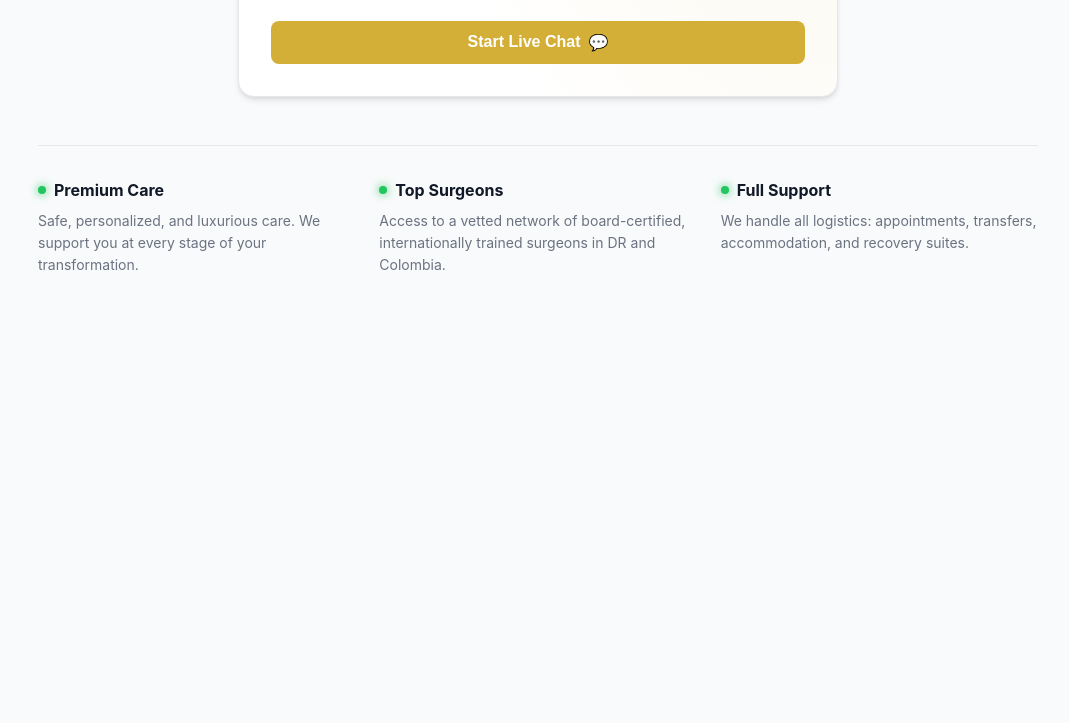
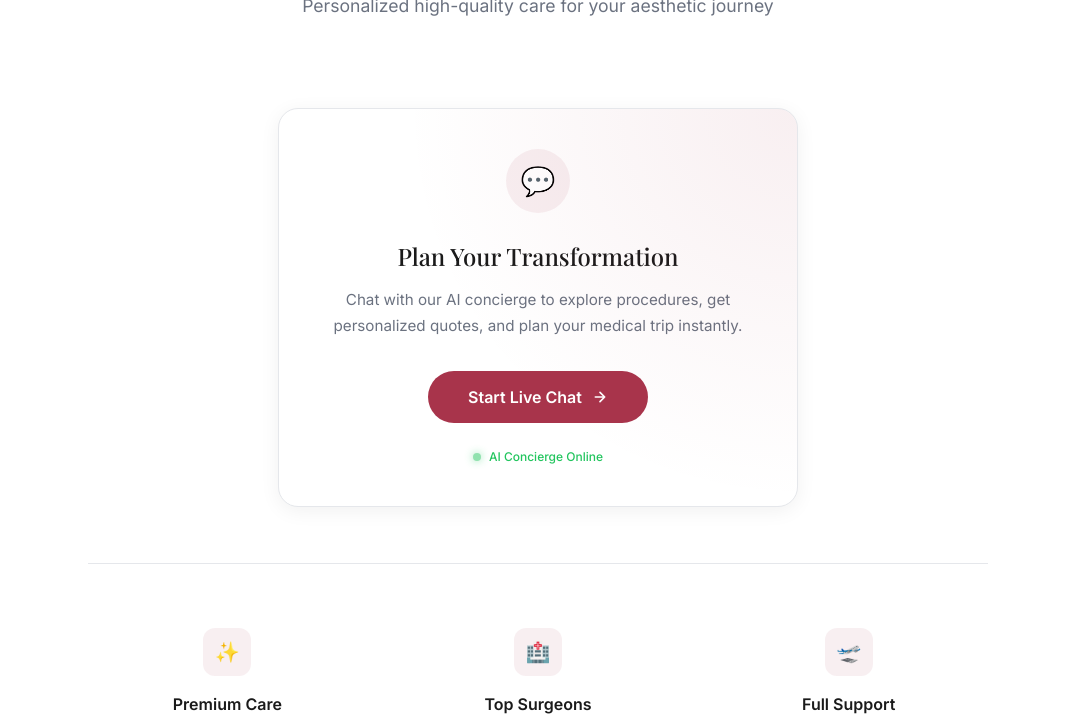
Before and after one commit to AutomatiaBot/booking-demos, a plain HTML site: page gbc/gbc-booking.html in a window 1280 px wide. Shown: the part 258-981 px from the top of the page, without its empty margins (102-1171 px from the left). Before the commit the page ends 800 px from the top, so only its background shows below. Drawn offline with nearby package versions, Linux system fonts and the light colour scheme.

Commit message:
Updated Global Beauty Circle Page

```diff
--- a/gbc/gbc-booking.html
+++ b/gbc/gbc-booking.html
@@ -2,26 +2,33 @@
 <html lang="en">
 <head>
   <meta charset="UTF-8" />
-  <title>Global Beauty Circle Demo</title>
+  <title>Global Beauty Circle – Start Your Journey</title>
   <meta name="viewport" content="width=device-width, initial-scale=1" />
   <meta
     name="description"
-    content="Live demo of Global Beauty Circle's AI concierge for medical tourism and aesthetic surgery."
+    content="Chat with Global Beauty Circle's AI concierge for personalized medical tourism and aesthetic surgery guidance."
   />
+
+  <!-- Google Fonts - Matching GBC's elegant typography -->
+  <link rel="preconnect" href="https://fonts.googleapis.com">
+  <link rel="preconnect" href="https://fonts.gstatic.com" crossorigin>
+  <link href="https://fonts.googleapis.com/css2?family=Playfair+Display:wght@400;500;600&family=Inter:wght@400;500;600&display=swap" rel="stylesheet">
 
   <style>
     :root {
-      /* Global Beauty Circle Branding Colors */
-      --bg: #F9FAFB;
-      --bg-card: #FFFFFF;
-      --accent: #D4AF37; /* Luxury Gold */
-      --accent-hover: #B5952F;
-      --text: #111827;
+      /* Global Beauty Circle Brand Colors */
+      --gbc-red: #A8344B;
+      --gbc-red-hover: #8C2A3E;
+      --gbc-red-light: rgba(168, 52, 75, 0.08);
+      --bg: #FFFFFF;
+      --bg-secondary: #FAFAFA;
+      --text: #1A1A1A;
       --text-muted: #6B7280;
       --border: #E5E7EB;
       --success: #22c55e;
-      --radius: 16px;
-      --shadow: 0 4px 6px -1px rgba(0, 0, 0, 0.1), 0 2px 4px -1px rgba(0, 0, 0, 0.06);
+      --radius: 20px;
+      --shadow: 0 4px 20px rgba(0, 0, 0, 0.06);
+      --shadow-hover: 0 8px 30px rgba(168, 52, 75, 0.12);
     }
 
     * {
@@ -38,16 +45,16 @@
       display: flex;
       flex-direction: column;
       align-items: center;
-      padding: 2rem 1rem;
-      line-height: 1.5;
+      padding: 2rem 1.5rem;
+      line-height: 1.6;
     }
 
     .container {
-      max-width: 1000px;
+      max-width: 900px;
       width: 100%;
       display: flex;
       flex-direction: column;
-      gap: 3rem;
+      gap: 3.5rem;
     }
 
     /* Header & Nav */
@@ -56,35 +63,60 @@
       justify-content: space-between;
       align-items: center;
       width: 100%;
-      margin-bottom: 1rem;
+      padding-bottom: 1.5rem;
+      border-bottom: 1px solid var(--border);
     }
 
     .logo {
-      font-weight: 700;
-      font-size: 1.5rem;
-      letter-spacing: -0.02em;
-      color: var(--text);
+      font-family: 'Playfair Display', Georgia, serif;
+      font-weight: 500;
+      font-size: 1.6rem;
+      letter-spacing: -0.01em;
+      color: var(--gbc-red);
+      text-transform: lowercase;
     }
 
     .lang-btn {
       background: white;
       border: 1px solid var(--border);
       color: var(--text-muted);
-      padding: 0.5rem 1rem;
+      padding: 0.5rem 1.25rem;
       border-radius: 999px;
       cursor: pointer;
       font-size: 0.875rem;
-      transition: all 0.2s;
+      transition: all 0.25s ease;
       font-weight: 500;
+      font-family: 'Inter', sans-serif;
     }
 
     .lang-btn:hover {
-      background: #f3f4f6;
-      color: var(--text);
-      border-color: var(--text-muted);
+      border-color: var(--gbc-red);
+      color: var(--gbc-red);
     }
 
-    /* Demo Section - Top Priority */
+    /* Hero Section */
+    .hero {
+      text-align: center;
+      padding: 2rem 0;
+    }
+
+    .hero h1 {
+      font-family: 'Playfair Display', Georgia, serif;
+      font-size: 2.5rem;
+      font-weight: 500;
+      color: var(--text);
+      margin-bottom: 1rem;
+      line-height: 1.2;
+    }
+
+    .hero p {
+      color: var(--text-muted);
+      font-size: 1.1rem;
+      max-width: 500px;
+      margin: 0 auto;
+    }
+
+    /* Demo Card */
     .demo-grid {
       display: flex;
       justify-content: center;
@@ -92,38 +124,53 @@
     }
 
     .card {
-      background: var(--bg-card);
+      background: var(--bg);
       border: 1px solid var(--border);
       border-radius: var(--radius);
-      padding: 2rem;
+      padding: 2.5rem;
       display: flex;
       flex-direction: column;
-      align-items: flex-start;
+      align-items: center;
+      text-align: center;
       box-shadow: var(--shadow);
       position: relative;
       overflow: hidden;
-      transition: transform 0.2s;
+      transition: all 0.3s ease;
       width: 100%;
-      max-width: 600px; /* Centered single card */
+      max-width: 520px;
     }
 
     .card:hover {
-      transform: translateY(-2px);
-      border-color: var(--accent);
-      box-shadow: 0 20px 25px -5px rgba(0, 0, 0, 0.1), 0 10px 10px -5px rgba(0, 0, 0, 0.04);
+      transform: translateY(-4px);
+      border-color: var(--gbc-red);
+      box-shadow: var(--shadow-hover);
+    }
+
+    .card-icon {
+      width: 64px;
+      height: 64px;
+      background: var(--gbc-red-light);
+      border-radius: 50%;
+      display: flex;
+      align-items: center;
+      justify-content: center;
+      margin-bottom: 1.5rem;
+      font-size: 1.75rem;
     }
 
     .card h2 {
+      font-family: 'Playfair Display', Georgia, serif;
       font-size: 1.5rem;
-      margin-bottom: 0.5rem;
-      font-weight: 600;
+      margin-bottom: 0.75rem;
+      font-weight: 500;
       color: var(--text);
     }
 
     .card p {
       color: var(--text-muted);
-      margin-bottom: 1.5rem;
+      margin-bottom: 2rem;
       font-size: 0.95rem;
+      line-height: 1.7;
     }
 
     .highlight-bg {
@@ -132,54 +179,88 @@
       right: 0;
       width: 100%;
       height: 100%;
-      background: radial-gradient(circle at top right, rgba(212, 175, 55, 0.08), transparent 60%);
+      background: radial-gradient(circle at top right, var(--gbc-red-light), transparent 60%);
       pointer-events: none;
     }
 
     .btn-primary {
-      background: var(--accent);
+      background: var(--gbc-red);
       color: white;
       border: none;
-      padding: 0.75rem 1.5rem;
-      border-radius: 8px;
+      padding: 1rem 2.5rem;
+      border-radius: 999px;
       font-weight: 600;
       cursor: pointer;
       display: inline-flex;
       align-items: center;
-      gap: 0.5rem;
+      gap: 0.625rem;
       text-decoration: none;
-      transition: background 0.2s;
+      transition: all 0.25s ease;
       font-size: 1rem;
-      width: 100%;
-      justify-content: center;
+      font-family: 'Inter', sans-serif;
     }
 
     .btn-primary:hover {
-      background: var(--accent-hover);
+      background: var(--gbc-red-hover);
+      transform: translateY(-1px);
     }
 
-    /* Features / Minimal Overview */
+    .btn-primary:active {
+      transform: translateY(0);
+    }
+
+    /* Features Section */
     .features {
       display: grid;
       grid-template-columns: repeat(3, 1fr);
-      gap: 1.5rem;
-      padding-top: 2rem;
+      gap: 2rem;
+      padding-top: 2.5rem;
       border-top: 1px solid var(--border);
     }
 
     @media (max-width: 768px) {
       .features {
         grid-template-columns: 1fr;
+        gap: 1.5rem;
       }
+
+      .hero h1 {
+        font-size: 2rem;
+      }
+
+      .card {
+        padding: 2rem 1.5rem;
+      }
+    }
+
+    .feature {
+      text-align: center;
+      padding: 1.5rem;
+      border-radius: 16px;
+      transition: background 0.2s ease;
+    }
+
+    .feature:hover {
+      background: var(--bg-secondary);
+    }
+
+    .feature-icon {
+      width: 48px;
+      height: 48px;
+      background: var(--gbc-red-light);
+      border-radius: 12px;
+      display: flex;
+      align-items: center;
+      justify-content: center;
+      margin: 0 auto 1rem;
+      font-size: 1.25rem;
     }
 
     .feature h3 {
       font-size: 1rem;
       color: var(--text);
       margin-bottom: 0.5rem;
-      display: flex;
-      align-items: center;
-      gap: 0.5rem;
+      font-weight: 600;
     }
 
     .feature p {
@@ -188,9 +269,14 @@
       line-height: 1.6;
     }
 
-    /* Utility */
-    .hidden {
-      display: none;
+    .status-indicator {
+      display: inline-flex;
+      align-items: center;
+      gap: 0.5rem;
+      font-size: 0.75rem;
+      color: var(--success);
+      margin-top: 1.5rem;
+      font-weight: 500;
     }
 
     .status-dot {
@@ -198,8 +284,35 @@
       height: 8px;
       background: var(--success);
       border-radius: 50%;
-      box-shadow: 0 0 10px var(--success);
-      display: inline-block;
+      box-shadow: 0 0 8px var(--success);
+      animation: pulse 2s infinite;
+    }
+
+    @keyframes pulse {
+      0%, 100% { opacity: 1; }
+      50% { opacity: 0.5; }
+    }
+
+    /* Footer note */
+    .footer-note {
+      text-align: center;
+      color: var(--text-muted);
+      font-size: 0.8rem;
+      padding-top: 2rem;
+    }
+
+    .footer-note a {
+      color: var(--gbc-red);
+      text-decoration: none;
+    }
+
+    .footer-note a:hover {
+      text-decoration: underline;
+    }
+
+    /* Utility */
+    .hidden {
+      display: none;
     }
 
   </style>
@@ -208,62 +321,70 @@
 
   <div class="container">
     <header>
-      <div class="logo">Global Beauty Circle</div>
+      <div class="logo">global beauty circle</div>
       <button class="lang-btn" id="langToggle" onclick="toggleLanguage()">
         🇪🇸 Español
       </button>
     </header>
 
-    <!-- HERO / DEMO AREA -->
+    <!-- HERO SECTION -->
+    <div class="hero">
+      <h1 data-i18n="hero_title">Your path to beauty starts here</h1>
+      <p data-i18n="hero_desc">Personalized high-quality care for your aesthetic journey</p>
+    </div>
+
+    <!-- DEMO AREA -->
     <div class="demo-grid">
-
-      <!-- CHATBOT DEMO -->
       <div class="card">
         <div class="highlight-bg"></div>
-        <h2 data-i18n="chat_title">Start Your Journey</h2>
+        <div class="card-icon">💬</div>
+        <h2 data-i18n="chat_title">Plan Your Transformation</h2>
         <p data-i18n="chat_desc">
-          Chat with our AI concierge to explore procedures, get quotes, and plan your medical trip instantly.
+          Chat with our AI concierge to explore procedures, get personalized quotes, and plan your medical trip instantly.
         </p>
-        <div style="margin-top: auto; width: 100%;">
-          <button class="btn-primary" onclick="openKateDemo()">
-            <span data-i18n="chat_btn">Start Live Chat</span> 💬
-          </button>
+        <button class="btn-primary" onclick="openKateDemo()">
+          <span data-i18n="chat_btn">Start Live Chat</span>
+          <svg width="16" height="16" viewBox="0 0 24 24" fill="none" stroke="currentColor" stroke-width="2.5" stroke-linecap="round" stroke-linejoin="round">
+            <path d="M5 12h14M12 5l7 7-7 7"/>
+          </svg>
+        </button>
+        <div class="status-indicator">
+          <span class="status-dot"></span>
+          <span data-i18n="status_online">AI Concierge Online</span>
         </div>
       </div>
-
     </div>
 
-    <!-- MINIMAL OVERVIEW -->
+    <!-- FEATURES -->
     <div class="features">
       <div class="feature">
-        <h3>
-          <span class="status-dot"></span>
-          <span data-i18n="feat_1_title">Premium Care</span>
-        </h3>
+        <div class="feature-icon">✨</div>
+        <h3 data-i18n="feat_1_title">Premium Care</h3>
         <p data-i18n="feat_1_desc">
           Safe, personalized, and luxurious care. We support you at every stage of your transformation.
         </p>
       </div>
 
       <div class="feature">
-        <h3>
-          <span class="status-dot"></span>
-          <span data-i18n="feat_2_title">Top Surgeons</span>
-        </h3>
+        <div class="feature-icon">🏥</div>
+        <h3 data-i18n="feat_2_title">Top Surgeons</h3>
         <p data-i18n="feat_2_desc">
           Access to a vetted network of board-certified, internationally trained surgeons in DR and Colombia.
         </p>
       </div>
 
       <div class="feature">
-        <h3>
-          <span class="status-dot"></span>
-          <span data-i18n="feat_3_title">Full Support</span>
-        </h3>
+        <div class="feature-icon">🛫</div>
+        <h3 data-i18n="feat_3_title">Full Support</h3>
         <p data-i18n="feat_3_desc">
           We handle all logistics: appointments, transfers, accommodation, and recovery suites.
         </p>
       </div>
+    </div>
+
+    <!-- FOOTER NOTE -->
+    <div class="footer-note">
+      <p>© 2025 <a href="https://www.globalbeautycircle.com/" target="_blank">Global Beauty Circle</a>. All rights reserved.</p>
     </div>
 
   </div>
@@ -272,9 +393,12 @@
     // --- Translation Data ---
     const translations = {
       en: {
-        chat_title: "Start Your Journey",
-        chat_desc: "Chat with our AI concierge to explore procedures, get quotes, and plan your medical trip instantly.",
+        hero_title: "Your path to beauty starts here",
+        hero_desc: "Personalized high-quality care for your aesthetic journey",
+        chat_title: "Plan Your Transformation",
+        chat_desc: "Chat with our AI concierge to explore procedures, get personalized quotes, and plan your medical trip instantly.",
         chat_btn: "Start Live Chat",
+        status_online: "AI Concierge Online",
         feat_1_title: "Premium Care",
         feat_1_desc: "Safe, personalized, and luxurious care. We support you at every stage of your transformation.",
         feat_2_title: "Top Surgeons",
@@ -284,9 +408,12 @@
         lang_btn: "🇪🇸 Español"
       },
       es: {
-        chat_title: "Inicia Tu Transformación",
-        chat_desc: "Chatea con nuestro asistente de IA para explorar procedimientos, obtener cotizaciones y planear tu viaje.",
+        hero_title: "Tu camino hacia la belleza comienza aquí",
+        hero_desc: "Atención personalizada de alta calidad para tu viaje estético",
+        chat_title: "Planifica Tu Transformación",
+        chat_desc: "Chatea con nuestro asistente de IA para explorar procedimientos, obtener cotizaciones personalizadas y planear tu viaje al instante.",
         chat_btn: "Iniciar Chat en Vivo",
+        status_online: "Asistente IA en Línea",
         feat_1_title: "Cuidado Premium",
         feat_1_desc: "Atención segura, personalizada y lujosa. Te apoyamos en cada etapa de tu transformación.",
         feat_2_title: "Mejores Cirujanos",
```
